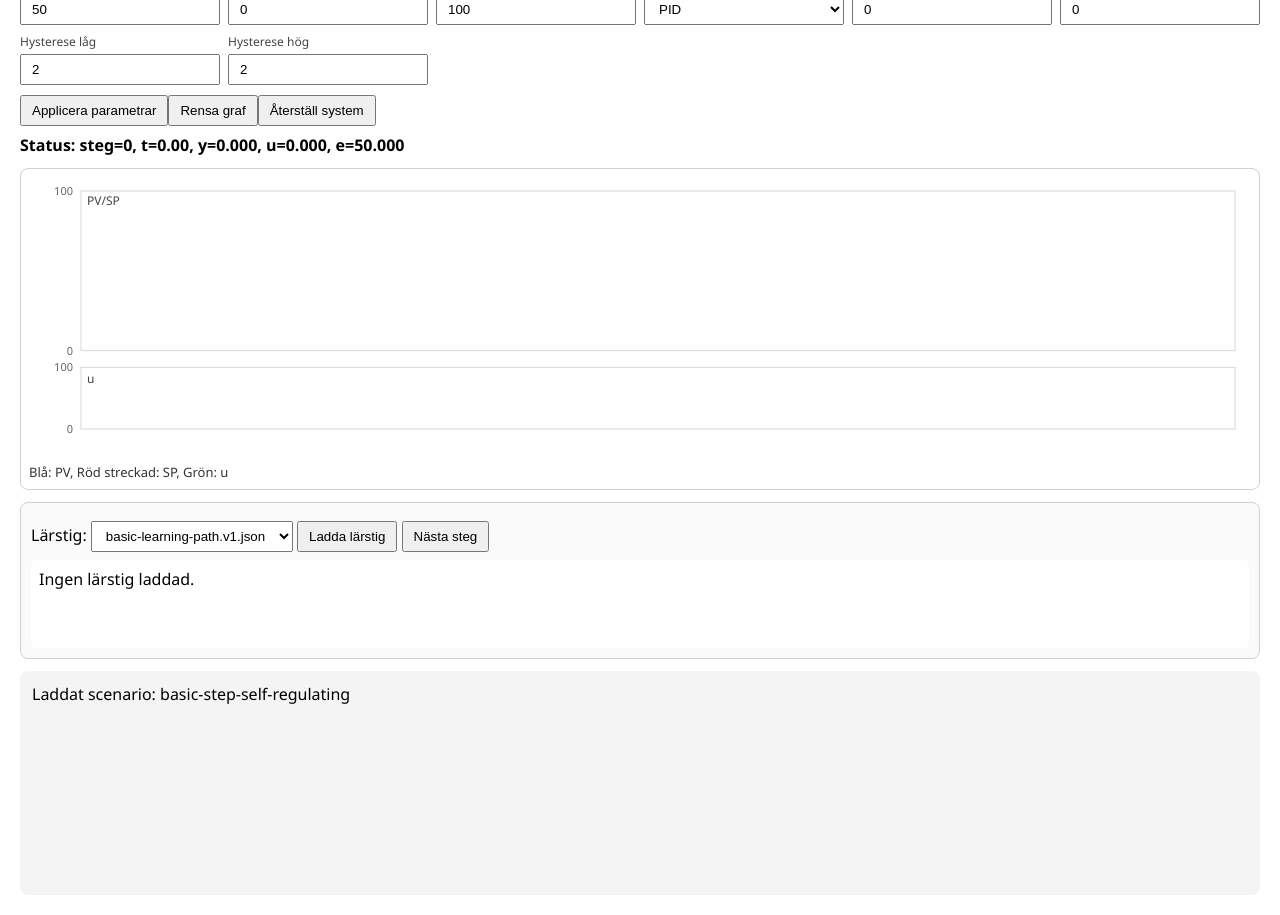
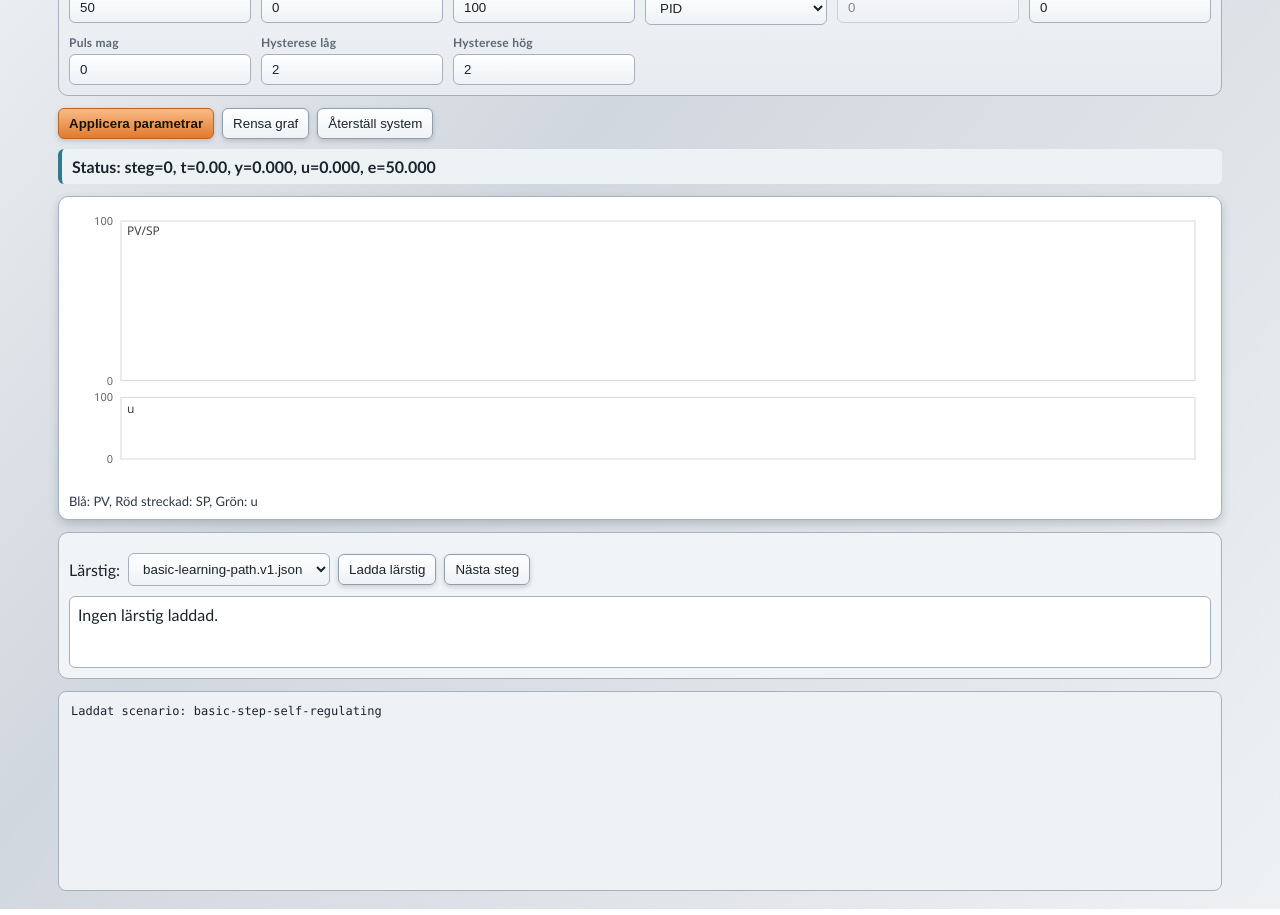
Before and after one commit to PeMan68/PID-simulator, a plain HTML site: page apps/app/index.html in a window 1280 px wide. Shown: the part 240-1155 px from the top of the page. Drawn offline with Linux system fonts and the light colour scheme.

Commit message:
feat: industriellt tema och manuell utsignal i manuell-läge

```diff
--- a/apps/app/app.js
+++ b/apps/app/app.js
@@ -162,6 +162,7 @@ const fields = {
   k: document.getElementById("k"), t: document.getElementById("t"), l: document.getElementById("l"),
   kp: document.getElementById("kp"), ti: document.getElementById("ti"), td: document.getElementById("td"),
   sp: document.getElementById("sp"), umin: document.getElementById("umin"), umax: document.getElementById("umax"),
+  manualOutput: document.getElementById("manualOutput"),
   mode: document.getElementById("mode"), noise: document.getElementById("noise"), pulseMag: document.getElementById("pulseMag"),
   hysteresLower: document.getElementById("hysteresLower"), hysteresUpper: document.getElementById("hysteresUpper")
 };
@@ -239,6 +240,7 @@ function updateStatus() {
 function hydrateFields(s) {
   fields.k.value = s.process.K; fields.t.value = s.process.T; fields.l.value = s.process.L;
   fields.kp.value = s.controller.kp || 0; fields.ti.value = s.controller.ti || 0; fields.td.value = s.controller.td || 0;
+  fields.manualOutput.value = s.controller.manualOutput ?? 0;
   fields.sp.value = s.runtime.setpoint; fields.umin.value = s.controller.outputLimits.min; fields.umax.value = s.controller.outputLimits.max;
   fields.mode.value = s.controller.mode; fields.noise.value = s.disturbance.noiseStd || 0; fields.pulseMag.value = s.disturbance.pulse.magnitude || 0;
   fields.hysteresLower.value = s.controller.hysteresis?.lower ?? 2;
@@ -257,6 +259,7 @@ function applyParams() {
   const oldHistory = sim ? sim.history : null;
   currentScenario.process.K = Number(fields.k.value); currentScenario.process.T = Number(fields.t.value); currentScenario.process.L = Number(fields.l.value);
   currentScenario.controller.kp = Number(fields.kp.value); currentScenario.controller.ti = Number(fields.ti.value); currentScenario.controller.td = Number(fields.td.value);
+  currentScenario.controller.manualOutput = Number(fields.manualOutput.value);
   currentScenario.runtime.setpoint = Number(fields.sp.value); currentScenario.controller.outputLimits.min = Number(fields.umin.value); currentScenario.controller.outputLimits.max = Number(fields.umax.value);
   currentScenario.controller.mode = fields.mode.value; currentScenario.disturbance.noiseStd = Number(fields.noise.value); currentScenario.disturbance.pulse.magnitude = Number(fields.pulseMag.value);
   if (!currentScenario.controller.hysteresis) currentScenario.controller.hysteresis = {};
@@ -280,17 +283,24 @@ function updateControllerUIState() {
   fields.kp.disabled = isManual || isOnOff;
   fields.ti.disabled = isP || isManual || isOnOff;
   fields.td.disabled = isP || isPI || isManual || isOnOff;
+  fields.manualOutput.disabled = !isManual;
 
   // Hide/show field groups
   const tiField = fields.ti.parentElement;
   const tdField = fields.td.parentElement;
+  const manualField = fields.manualOutput.parentElement;
   tiField.style.opacity = (isP || isManual || isOnOff) ? "0.5" : "1";
   tiField.style.pointerEvents = (isP || isManual || isOnOff) ? "none" : "auto";
   tdField.style.opacity = (isP || isPI || isManual || isOnOff) ? "0.5" : "1";
   tdField.style.pointerEvents = (isP || isPI || isManual || isOnOff) ? "none" : "auto";
+  manualField.style.opacity = isManual ? "1" : "0.5";
+  manualField.style.pointerEvents = isManual ? "auto" : "none";
 
   // Update controller parameters based on mode
   if (currentScenario && currentScenario.controller) {
+    if (isManual) {
+      currentScenario.controller.manualOutput = Number(fields.manualOutput.value);
+    }
     if (isP || isManual || isOnOff) {
       currentScenario.controller.ti = 0;
     }
--- a/apps/app/index.html
+++ b/apps/app/index.html
@@ -3,26 +3,149 @@
 <head>
   <meta charset="utf-8">
   <meta name="viewport" content="width=device-width, initial-scale=1">
-  <title>PID Web Standalone</title>
+  <title>PID Simulator App</title>
   <style>
-    body { font-family: Segoe UI, Arial, sans-serif; margin: 20px; }
-    h1 { margin: 0 0 10px; }
-    .row { margin: 8px 0; }
-    button, select, input { padding: 6px 10px; }
-    .grid { display: grid; grid-template-columns: repeat(6, minmax(90px, 1fr)); gap: 8px; margin: 10px 0; }
-    .field { display: flex; flex-direction: column; gap: 4px; }
-    .field label { font-size: 12px; color: #444; }
-    #chartWrap { margin-top: 12px; border: 1px solid #d0d0d0; border-radius: 8px; padding: 8px; background: #fff; }
+    :root {
+      --bg: #d9dde2;
+      --panel: #f4f6f8;
+      --panel-strong: #e7ebef;
+      --ink: #1b242c;
+      --muted: #5b6875;
+      --line: #a5b1bd;
+      --accent: #e07a2f;
+      --accent-2: #2f7a8f;
+      --shadow: rgba(35, 47, 58, 0.2);
+    }
+    * { box-sizing: border-box; }
+    body {
+      font-family: "Trebuchet MS", "Segoe UI", Arial, sans-serif;
+      margin: 0;
+      color: var(--ink);
+      background:
+        linear-gradient(130deg, #f1f3f6 0%, #d1d7de 40%, #eef1f4 100%);
+    }
+    .app-shell {
+      max-width: 1200px;
+      margin: 0 auto;
+      padding: 18px;
+    }
+    h1 {
+      margin: 0 0 12px;
+      letter-spacing: 0.04em;
+      text-transform: uppercase;
+      font-size: 1.35rem;
+      color: #24313b;
+    }
+    .row {
+      margin: 10px 0;
+      display: flex;
+      flex-wrap: wrap;
+      gap: 8px;
+      align-items: center;
+    }
+    button, select, input {
+      padding: 7px 10px;
+      border: 1px solid var(--line);
+      border-radius: 6px;
+      background: linear-gradient(180deg, #ffffff 0%, #eef2f6 100%);
+      color: var(--ink);
+    }
+    button {
+      cursor: pointer;
+      border-color: #919eac;
+      box-shadow: 0 2px 5px var(--shadow);
+      transition: transform 120ms ease, box-shadow 120ms ease;
+    }
+    button:hover {
+      transform: translateY(-1px);
+      box-shadow: 0 4px 8px var(--shadow);
+    }
+    #load, #applyParams, #step {
+      background: linear-gradient(180deg, #f9bb87 0%, var(--accent) 100%);
+      border-color: #bc6320;
+      color: #1d1308;
+      font-weight: 700;
+    }
+    .grid {
+      display: grid;
+      grid-template-columns: repeat(6, minmax(120px, 1fr));
+      gap: 10px;
+      margin: 12px 0;
+      padding: 10px;
+      border: 1px solid var(--line);
+      border-radius: 10px;
+      background: linear-gradient(180deg, var(--panel) 0%, var(--panel-strong) 100%);
+    }
+    .field {
+      display: flex;
+      flex-direction: column;
+      gap: 4px;
+      transition: opacity 120ms ease;
+    }
+    .field label {
+      font-size: 12px;
+      color: var(--muted);
+      font-weight: 700;
+      letter-spacing: 0.02em;
+    }
+    #chartWrap {
+      margin-top: 12px;
+      border: 1px solid var(--line);
+      border-radius: 10px;
+      padding: 10px;
+      background: #fff;
+      box-shadow: 0 4px 10px var(--shadow);
+    }
     #chart { display: block; width: 100%; height: 280px; }
-    #log { white-space: pre; background: #f4f4f4; padding: 12px; border-radius: 8px; height: 200px; overflow: auto; margin-top: 12px; }
-    #learnWrap { margin-top: 12px; border: 1px solid #d0d0d0; border-radius: 8px; padding: 10px; background: #fafafa; }
-    #learnBody { white-space: pre-wrap; background: #fff; border-radius: 6px; padding: 8px; min-height: 72px; }
-    .legend { font-size: 13px; margin-top: 6px; color: #333; }
-    #status { font-weight: 600; }
+    #log {
+      white-space: pre;
+      background: #eef2f5;
+      border: 1px solid var(--line);
+      padding: 12px;
+      border-radius: 8px;
+      height: 200px;
+      overflow: auto;
+      margin-top: 12px;
+      font-family: "Consolas", "Courier New", monospace;
+      font-size: 12px;
+    }
+    #learnWrap {
+      margin-top: 12px;
+      border: 1px solid var(--line);
+      border-radius: 10px;
+      padding: 10px;
+      background: #f1f4f7;
+    }
+    #learnBody {
+      white-space: pre-wrap;
+      background: #fff;
+      border-radius: 6px;
+      border: 1px solid var(--line);
+      padding: 8px;
+      min-height: 72px;
+    }
+    .legend { font-size: 13px; margin-top: 6px; color: #2c3a44; }
+    #status {
+      font-weight: 700;
+      padding: 8px 10px;
+      border-radius: 6px;
+      border-left: 4px solid var(--accent-2);
+      background: #edf3f5;
+    }
+    @media (max-width: 900px) {
+      .grid { grid-template-columns: repeat(3, minmax(120px, 1fr)); }
+    }
+    @media (max-width: 560px) {
+      .app-shell { padding: 12px; }
+      .grid { grid-template-columns: repeat(2, minmax(120px, 1fr)); }
+      button, select, input { width: 100%; }
+      .row > label { width: 100%; }
+    }
   </style>
 </head>
 <body>
-  <h1>PID Web Standalone</h1>
+  <div class="app-shell">
+  <h1>PID Simulator App</h1>
   <div class="row">
     <label for="scenario">Scenario:</label>
     <select id="scenario"></select>
@@ -45,6 +168,7 @@
     <div class="field"><label for="umin">U min</label><input id="umin" type="number" step="0.1"></div>
     <div class="field"><label for="umax">U max</label><input id="umax" type="number" step="0.1"></div>
     <div class="field"><label for="mode">Läge</label><select id="mode"><option value="onoff">OnOff</option><option value="p">P</option><option value="pi">PI</option><option value="pid">PID</option><option value="manual">Manuell</option></select></div>
+    <div class="field"><label for="manualOutput">Manuell u</label><input id="manualOutput" type="number" step="0.1"></div>
     <div class="field"><label for="noise">Brus std</label><input id="noise" type="number" step="0.1"></div>
     <div class="field"><label for="pulseMag">Puls mag</label><input id="pulseMag" type="number" step="0.1"></div>
     <div class="field"><label for="hysteresLower">Hysterese låg</label><input id="hysteresLower" type="number" step="0.1"></div>
@@ -69,6 +193,7 @@
   </div>
 
   <div id="log"></div>
+  </div>
 
   <script src="./app.js"></script>
 </body>
```
Also changed, not shown: WEB-IAKTTAGELSER.md (+2 -2 lines), apps/web/index.html (+1 -0 lines), apps/web/main.js (+10 -0 lines).
